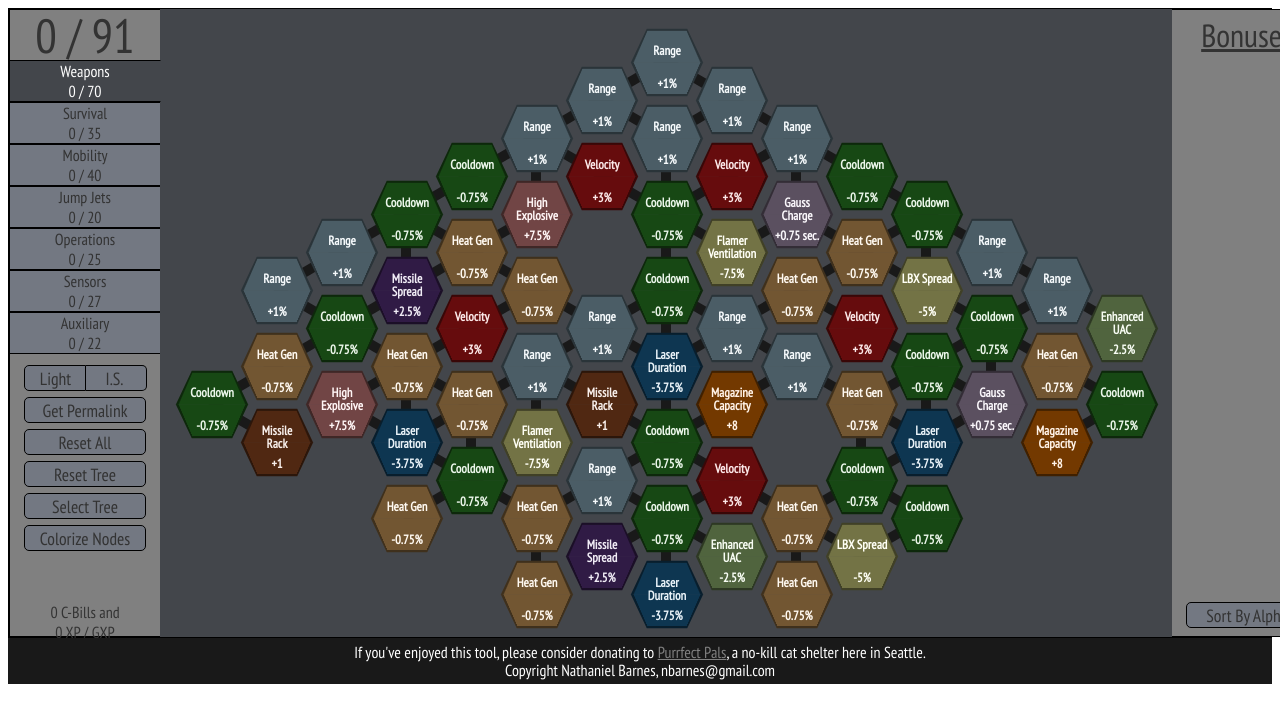
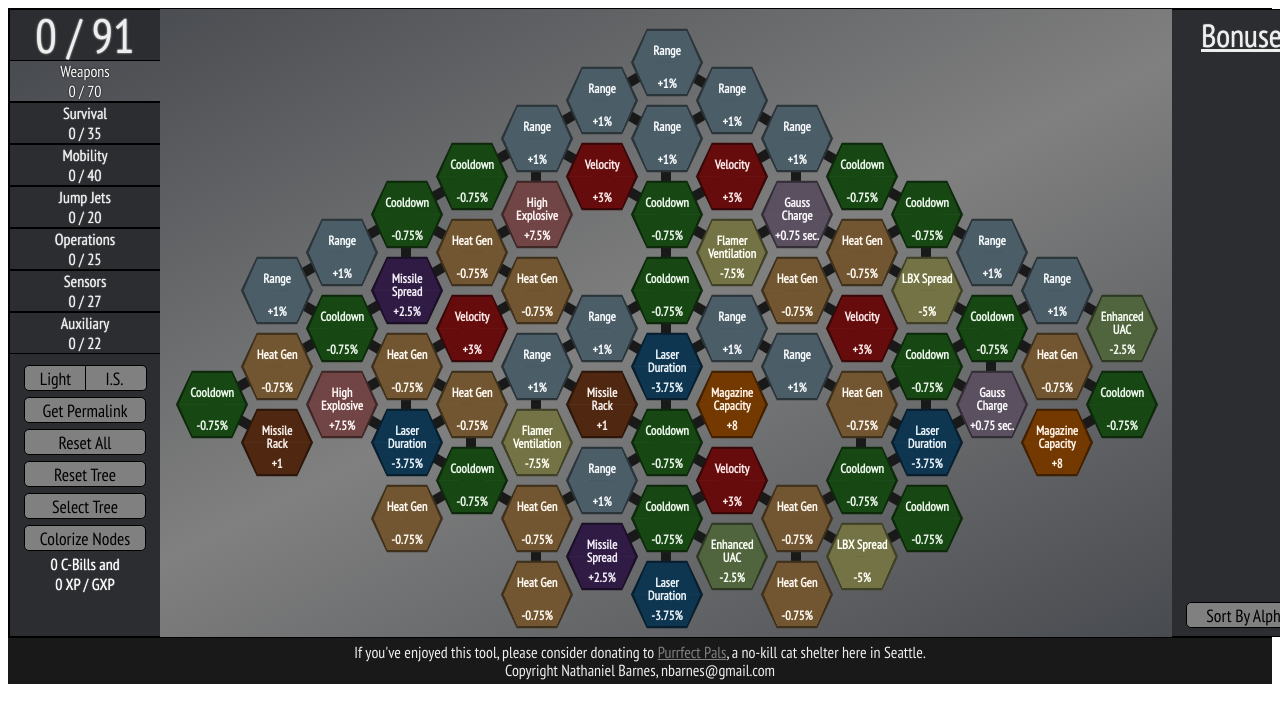
Before and after one commit to nbarnes/mwo_skill_tree_planner, a website built with webpack: page index.html in a window 1280 px wide. Shown: the top 722 px of the page. Built offline with nearby package versions, Linux system fonts and the light colour scheme.

Commit message:
Lots of UI color changes; no functional changes
* Sidebars dark with lighter UI elements
* Gradient applied to center background
* CSS structure refactoring for buttons and tab buttons
* text-shadow applied to a bunch of the text
* White text displays mostly changed to #eeeeee to be less harsh

```diff
--- a/index.html
+++ b/index.html
@@ -32,14 +32,14 @@
           <div id='costs-and-buttons-pane'>
             <div id='buttons-pane'>
               <div id='chassis-toggles'>
-                <div id='chassis-weight-toggle' class='chassis-toggle-button'></div>
-                <div id='chassis-tech-toggle' class='chassis-toggle-button'>I.S.</div>
+                <div id='chassis-weight-toggle' class='option-button duo-button'></div>
+                <div id='chassis-tech-toggle' class='option-button duo-button'>I.S.</div>
               </div>
-              <div id='permalink-button' class='action-button clickable-div'>Get Permalink</div>
-              <div id='reset-all-button' class='action-button clickable-div'>Reset All</div>
-              <div id='reset-tree-button' class='action-button clickable-div'>Reset Tree</div>
-              <div id='select-tree-button' class='action-button clickable-div'>Select Tree</div>
-              <div id='colorize-nodes-button' class='action-button clickable-div'>Colorize Nodes</div>
+              <div id='permalink-button' class='option-button solo-button'>Get Permalink</div>
+              <div id='reset-all-button' class='option-button solo-button'>Reset All</div>
+              <div id='reset-tree-button' class='option-button solo-button'>Reset Tree</div>
+              <div id='select-tree-button' class='option-button solo-button'>Select Tree</div>
+              <div id='colorize-nodes-button' class='option-button solo-button'>Colorize Nodes</div>
             </div>
             <div id='cost-totals-display'>cost totals go here</div>
           </div>
@@ -56,6 +56,7 @@
               this is a test description
             </div>
           </div>
+
         </div>
 
         <div id='right-sidebar' class='sidebar'>
@@ -63,7 +64,7 @@
             <div id='bonuses-header'>Bonuses</div>
             <div id='bonuses-display'></div>
           </div>
-          <div id='bonus-sort-button' class='action-button'>Dummy Label</div>
+          <div id='bonus-sort-button' class='option-button solo-button'>Dummy Label</div>
         </div>
 
       </div>
--- a/planner.css
+++ b/planner.css
@@ -15,7 +15,7 @@ body {
 }
 
 #main {
-  background-color: #43464b;
+  background: linear-gradient(to bottom right, #43464b, grey, #43464b);
   border: 1px solid black;
   display: flex;
   flex-direction: row;
@@ -36,14 +36,19 @@ body {
   border-width: 1px 0px 1px 1px;
   justify-content: flex-start;
   align-content: space-around;
+  background-color: transparent;
 }
 
 #node-count-display {
   font-size: 300%;
+  color: #eeeeee;
+  text-shadow: 0 0 2px #eeeeee;
+  background-color: #2b2d30;
 }
 
 #node-selection-counter.exceeded-max-nodes {
   color: red;
+  text-shadow: 0 0 1px red;
 }
 
 #tabs-pane {
@@ -60,7 +65,9 @@ body {
   border-style: solid;
   height: 40px;
   width: 150px;
-  background-color: #737882;
+  color: #eeeeee;
+  text-shadow: 0 0 1px #eeeeee;
+  background-color: #2b2d30;
   cursor: pointer;
 
   -webkit-touch-callout: none; /* iOS Safari */
@@ -73,13 +80,94 @@ body {
 
 .treeTab.selected {
   z-index: 2;
+  border-width: 1px 0px 1px 0px;
+  color: white;
+  text-shadow: 0 0 2px black;
+  border-right-color: #43464b;
+  background-color: transparent;
+}
+
+#costs-and-buttons-pane {
+  background-color: #2b2d30;
+  height: 100%;
+}
+
+#buttons-pane {
+  width: 100%;
+  padding-top: 8px;
+  display: flex;
+  flex-direction: column;
+  align-items: center;
+}
+
+#cost-totals-display {
+  color: white;
+  text-shadow: 0 0 1px #eeeeee;
+  line-height: 20px;
+}
+
+.option-button {
+  color: black;
+  font-size: 110%;
+  text-align: center;
+  background-color: grey;
+  cursor: pointer;
+
+  -webkit-touch-callout: none; /* iOS Safari */
+    -webkit-user-select: none; /* Safari */
+     -khtml-user-select: none; /* Konqueror HTML */
+       -moz-user-select: none; /* Firefox */
+        -ms-user-select: none; /* Internet Explorer/Edge */
+            user-select: none;
+}
+
+.option-button:hover {
+  color: #eeeeee;
+  text-shadow: 0 0 1px black;
+  background-color: #191919;
+}
+
+.solo-button {
+  height: 24px;
+  margin: 3px;
+  width: 120px;
+  line-height: 26px;
+  border: 1px solid black;
+  border-radius: 5px;
+}
+
+#chassis-toggles {
+  display: flex;
+  flex-direction: row;
+  align-items: space-between;
+}
+
+.duo-button {
+  height: 20px;
+  width: 58px;
+  line-height: 21px;
+}
+
+#chassis-weight-toggle {
+  margin: 3px 0px 3px 3px;
+  padding: 2px 0px 2px 2px;
+  border-radius: 5px 0px 0px 5px;
+  border: 1px solid black;
+}
+
+#chassis-tech-toggle {
+  margin: 3px 3px 3px 0px;
+  padding: 2px 2px 2px 0px;
   border-width: 1px 1px 1px 0px;
-  color: white;
-  border-right-color: #43464b;
-  background-color: #43464b;
+  border-style: solid;
+  border-color: black;
+  border-radius: 0px 5px 5px 0px;
 }
 
 #right-sidebar {
+  color: #eeeeee;
+  text-shadow: 0 0 1px white;
+  background-color: #2b2d30;
   border-width: 1px 1px 1px 0px;
   width: 100%;
   justify-content: space-between;
@@ -96,7 +184,6 @@ body {
   font-weight: bold;
   font-size: 110%;
   line-height: 25px;
-  margin-bottom: 5px;
   border-width: 0 0 1px 0;
   border-style: solid;
   border-color: black;
@@ -114,7 +201,12 @@ body {
   line-height: 10px;
 }
 
+.bonus-display:nth-child(even) {
+  background-color: #191919;
+}
+
 .bonus-display:nth-child(odd) {
+  color: black;
   background-color: lightgrey;
 }
 
@@ -123,84 +215,8 @@ body {
 }
 
 #bonus-sort-button {
+  text-shadow: none;
   margin: 8px;
-}
-
-#cost-totals-display {
-  line-height: 20px;
-}
-
-#buttons-pane {
-  width: 100%;
-  height: 100%;
-  padding-top: 8px;
-  display: flex;
-  flex-direction: column;
-  align-items: center;
-}
-
-.action-button {
-  height: 24px;
-  margin: 3px;
-  width: 120px;
-  font-size: 110%;
-  line-height: 26px;
-  text-align: center;
-  background-color: #737882;
-  border: 1px solid black;
-  border-radius: 5px;
-  cursor: pointer;
-
-  -webkit-touch-callout: none; /* iOS Safari */
-    -webkit-user-select: none; /* Safari */
-     -khtml-user-select: none; /* Konqueror HTML */
-       -moz-user-select: none; /* Firefox */
-        -ms-user-select: none; /* Internet Explorer/Edge */
-            user-select: none;
-}
-
-.action-button:hover {
-  color: white;
-  background-color: #43464b;
-}
-
-#chassis-toggles {
-  display: flex;
-  flex-direction: row;
-  align-items: space-between;
-}
-
-.chassis-toggle-button {
-  height: 20px;
-  width: 58px;
-  font-size: 110%;
-  line-height: 21px;
-  text-align: center;
-  background-color: #737882;
-  cursor: pointer;
-
-  -webkit-touch-callout: none; /* iOS Safari */
-    -webkit-user-select: none; /* Safari */
-     -khtml-user-select: none; /* Konqueror HTML */
-       -moz-user-select: none; /* Firefox */
-        -ms-user-select: none; /* Internet Explorer/Edge */
-            user-select: none;
-}
-
-#chassis-weight-toggle {
-  margin: 3px 0px 3px 3px;
-  padding: 2px 0px 2px 2px;
-  border-radius: 5px 0px 0px 5px;
-  border: 1px solid black;
-}
-
-#chassis-tech-toggle {
-  margin: 3px 3px 3px 0px;
-  padding: 2px 2px 2px 0px;
-  border-width: 1px 1px 1px 0px;
-  border-style: solid;
-  border-color: black;
-  border-radius: 0px 5px 5px 0px;
 }
 
 .skill-tree {
@@ -346,7 +362,7 @@ footer {
   padding: 5px;
   clear: both;
   text-align: center;
-  color: white;
+  color: #eeeeee;
   background-color: #191919;
 }
 
```
